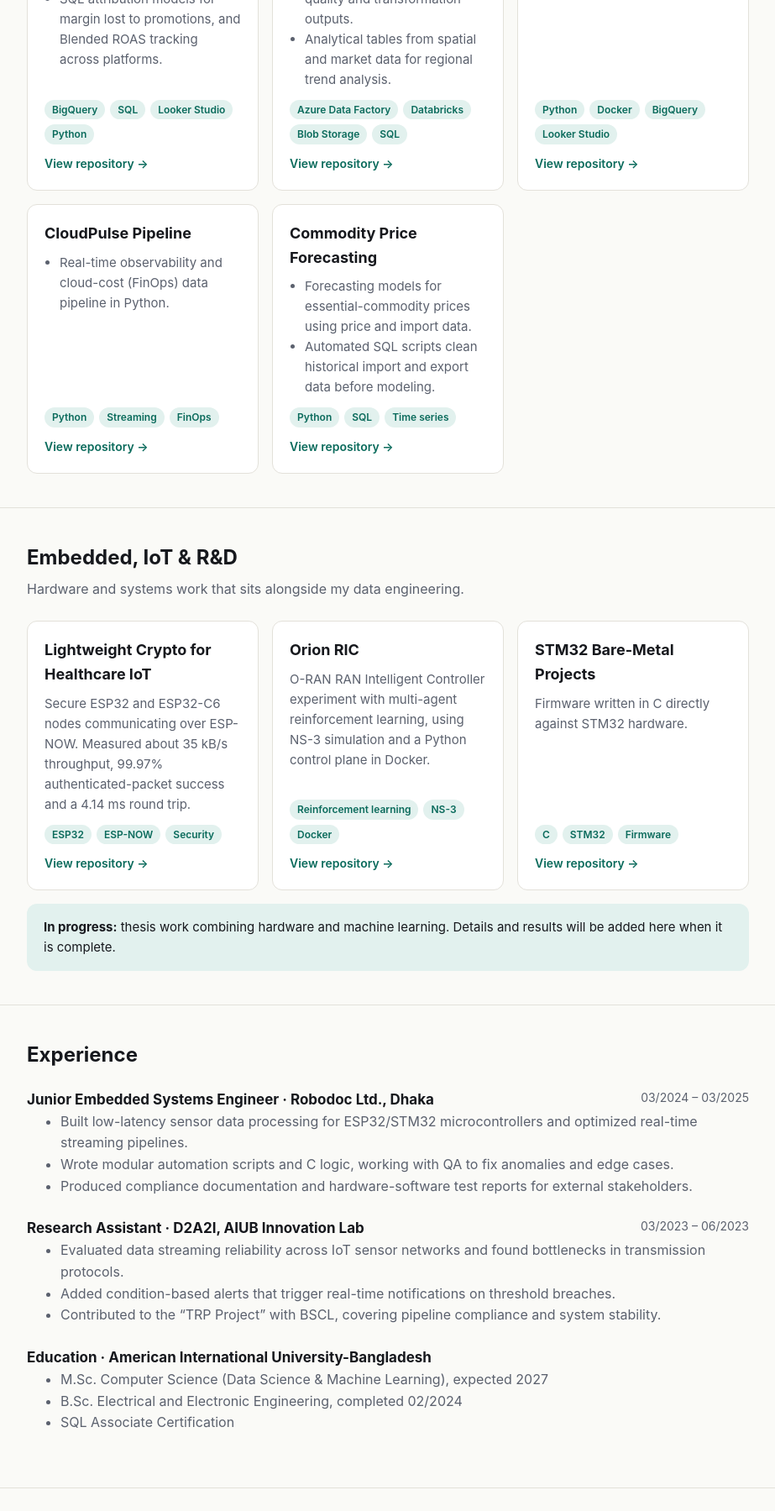
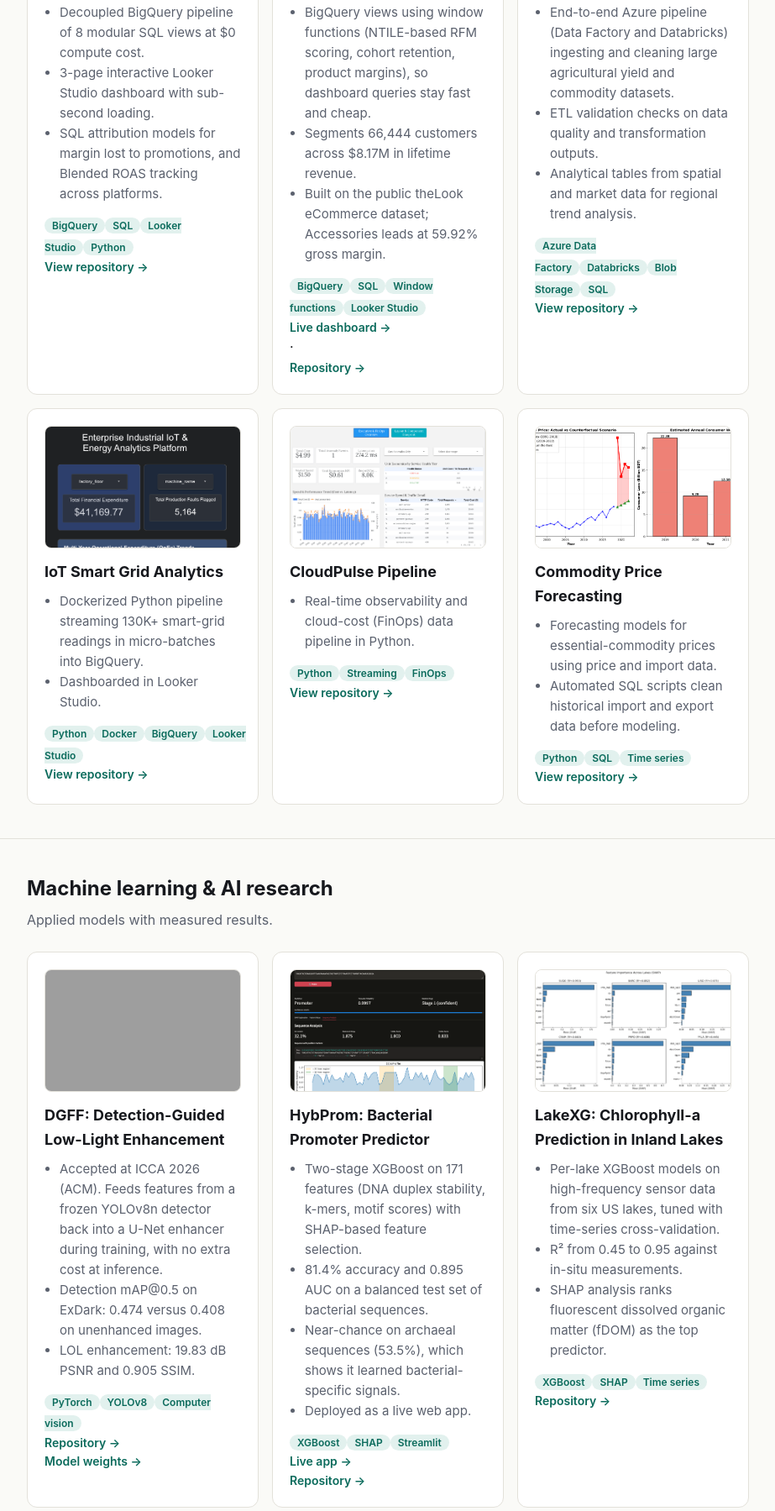
Before and after one commit to ShuvroSankar/ShuvroSankar.github.io, a plain HTML site: page index.html in a window 1280 px wide. Shown: the part 857-2656 px from the top of the page at 84% size, without its empty margins (178-1101 px from the left). Drawn offline with Linux system fonts and the light colour scheme; grey boxes are pictures that could not be loaded.

Commit message:
Tidy card layout

```diff
--- a/index.html
+++ b/index.html
@@ -5,43 +5,7 @@
 <meta name="viewport" content="width=device-width, initial-scale=1, viewport-fit=cover">
 <title>Shuvro Sankar Sen – Data Engineer</title>
 <meta name="description" content="Data and analytics engineer: Azure, BigQuery, SQL, ETL validation. Embedded and IoT systems background.">
-<style>
-:root{--bg:#fafaf7;--surface:#fff;--text:#16181d;--muted:#5b616e;--line:#e3e1da;--accent:#0b6b5c;--accent-soft:#e2f1ee;
-color-scheme:light;box-sizing:border-box;padding-top:env(safe-area-inset-top,0px);padding-bottom:env(safe-area-inset-bottom,0px)}
-@media (prefers-color-scheme:dark){:root:not([data-theme="light"]){--bg:#0f1214;--surface:#171b1e;--text:#eceae4;--muted:#9aa1a9;--line:#2a3035;--accent:#5fd0bb;--accent-soft:#12302b;color-scheme:dark}}
-:root[data-theme="dark"]{--bg:#0f1214;--surface:#171b1e;--text:#eceae4;--muted:#9aa1a9;--line:#2a3035;--accent:#5fd0bb;--accent-soft:#12302b;color-scheme:dark}
-html{scroll-padding-top:env(safe-area-inset-top,0px);scroll-behavior:smooth}
-*,*::before,*::after{box-sizing:border-box}
-body{margin:0;background:var(--bg);color:var(--text);font:16px/1.6 "Inter",system-ui,-apple-system,"Segoe UI",Roboto,sans-serif}
-.wrap{max-width:900px;margin:0 auto;padding:0 20px}
-a{color:var(--accent);text-decoration:none}a:hover{text-decoration:underline}
-nav{position:sticky;top:env(safe-area-inset-top,0px);background:var(--bg);border-bottom:1px solid var(--line);z-index:5}
-nav .wrap{display:flex;gap:20px;align-items:center;height:52px;overflow-x:auto;white-space:nowrap}
-nav b{margin-right:auto;font-weight:700}nav a{color:var(--muted);font-size:14px}
-header{padding:72px 0 40px}
-.kicker{color:var(--accent);font-weight:600;font-size:14px;letter-spacing:.04em;text-transform:uppercase}
-h1{font-size:clamp(34px,6vw,52px);line-height:1.1;margin:8px 0 16px}
-.lead{font-size:18px;color:var(--muted);max-width:660px}
-.links{display:flex;flex-wrap:wrap;gap:10px;margin-top:24px}
-.btn{border:1px solid var(--line);background:var(--surface);color:var(--text);padding:8px 14px;border-radius:8px;font-size:14px}
-.btn.p{background:var(--accent);border-color:var(--accent);color:var(--bg)}
-section{padding:40px 0;border-top:1px solid var(--line)}
-h2{font-size:24px;margin:0 0 6px}.sub{color:var(--muted);margin:0 0 24px}
-.grid{display:grid;grid-template-columns:repeat(auto-fit,minmax(270px,1fr));gap:16px}
-.card{background:var(--surface);border:1px solid var(--line);border-radius:12px;padding:20px;display:flex;flex-direction:column}
-.card h3{margin:0 0 8px;font-size:18px}.card p{margin:0 0 12px;color:var(--muted);font-size:15px}
-.card ul{margin:0 0 12px;padding-left:18px;color:var(--muted);font-size:15px}
-.tags{display:flex;flex-wrap:wrap;gap:6px;margin-top:auto;margin-bottom:12px}
-.tag{background:var(--accent-soft);color:var(--accent);font-size:12px;padding:2px 9px;border-radius:99px;font-weight:600}
-.card .go{font-size:14px;font-weight:600}
-.note{background:var(--accent-soft);border-radius:12px;padding:16px 20px;margin-top:16px;color:var(--text);font-size:15px}
-.job{display:flex;flex-wrap:wrap;justify-content:space-between;gap:4px;margin-top:20px}
-.job h3{margin:0;font-size:17px}.job span{color:var(--muted);font-size:14px}
-.skills{display:grid;grid-template-columns:repeat(auto-fit,minmax(250px,1fr));gap:16px}
-.skills h3{font-size:14px;margin:0 0 6px;color:var(--accent);text-transform:uppercase;letter-spacing:.04em}
-.skills p{margin:0;color:var(--muted);font-size:15px}
-footer{padding:32px 0 48px;border-top:1px solid var(--line);color:var(--muted);font-size:14px}
-</style>
+<link rel="stylesheet" href="style.css">
 </head>
 <body>
 <nav><div class="wrap"><b>Shuvro.</b><a href="#projects">Projects</a><a href="#systems">Embedded &amp; R&amp;D</a><a href="#experience">Experience</a><a href="#skills">Skills</a><a href="#contact">Contact</a></div></nav>
@@ -62,36 +26,91 @@ footer{padding:32px 0 48px;border-top:1px solid var(--line);color:var(--muted);f
 <p class="sub">Pipelines, warehouses and analytics. Each links to its repository.</p>
 <div class="grid">
 
-<div class="card"><h3>BigQuery Gross-to-Net Profitability Engine</h3>
+<div class="card">
+<a href="assets/gross-to-net.png"><img class="shot" loading="lazy" src="assets/gross-to-net.png" alt="Looker Studio dashboard: RFM segments, retention and category margins"></a>
+<h3>BigQuery Gross-to-Net Profitability Engine</h3>
 <ul><li>Decoupled BigQuery pipeline of 8 modular SQL views at $0 compute cost.</li>
 <li>3-page interactive Looker Studio dashboard with sub-second loading.</li>
 <li>SQL attribution models for margin lost to promotions, and Blended ROAS tracking across platforms.</li></ul>
 <div class="tags"><span class="tag">BigQuery</span><span class="tag">SQL</span><span class="tag">Looker Studio</span><span class="tag">Python</span></div>
 <a class="go" href="https://github.com/ShuvroSankar/bq-ecommerce-gross-to-net-optimizer">View repository →</a></div>
-
-<div class="card"><h3>AgriSight: Cloud Agricultural Analytics</h3>
+<div class="card">
+<a href="assets/retention-dashboard.png"><img class="shot" loading="lazy" src="assets/retention-dashboard.png" alt="Looker Studio dashboard: RFM segments, retention and category margins"></a>
+<h3>E-Commerce Revenue &amp; Retention Engine</h3>
+<ul><li>BigQuery views using window functions (NTILE-based RFM scoring, cohort retention, product margins), so dashboard queries stay fast and cheap.</li>
+<li>Segments 66,444 customers across $8.17M in lifetime revenue.</li>
+<li>Built on the public theLook eCommerce dataset; Accessories leads at 59.92% gross margin.</li></ul>
+<div class="tags"><span class="tag">BigQuery</span><span class="tag">SQL</span><span class="tag">Window functions</span><span class="tag">Looker Studio</span></div>
+<a class="go" href="https://datastudio.google.com/reporting/79cc0f9c-1af3-4801-842c-519ff7ee9c04">Live dashboard →</a> ·
+<a class="go" href="https://github.com/ShuvroSankar/ECommerce-Revenue-Retention-Engine">Repository →</a></div>
+<div class="card">
+<a href="assets/argisight.png"><img class="shot" loading="lazy" src="assets/argisight.png" alt="Looker Studio dashboard: RFM segments, retention and category margins"></a>
+<h3>AgriSight: Cloud Agricultural Analytics</h3>
 <ul><li>End-to-end Azure pipeline (Data Factory and Databricks) ingesting and cleaning large agricultural yield and commodity datasets.</li>
 <li>ETL validation checks on data quality and transformation outputs.</li>
 <li>Analytical tables from spatial and market data for regional trend analysis.</li></ul>
 <div class="tags"><span class="tag">Azure Data Factory</span><span class="tag">Databricks</span><span class="tag">Blob Storage</span><span class="tag">SQL</span></div>
 <a class="go" href="https://github.com/ShuvroSankar/AgriSight">View repository →</a></div>
 
-<div class="card"><h3>IoT Smart Grid Analytics</h3>
+<div class="card">
+<a href="assets/iot-analytics.png"><img class="shot" loading="lazy" src="assets/iot-analytics.png" alt="Looker Studio dashboard: RFM segments, retention and category margins"></a>
+<h3>IoT Smart Grid Analytics</h3>
 <ul><li>Dockerized Python pipeline streaming 130K+ smart-grid readings in micro-batches into BigQuery.</li>
 <li>Dashboarded in Looker Studio.</li></ul>
 <div class="tags"><span class="tag">Python</span><span class="tag">Docker</span><span class="tag">BigQuery</span><span class="tag">Looker Studio</span></div>
 <a class="go" href="https://github.com/ShuvroSankar/IoT_Smart_Grid_Analytics">View repository →</a></div>
 
-<div class="card"><h3>CloudPulse Pipeline</h3>
+<div class="card">
+<a href="assets/cloudpulse.png"><img class="shot" loading="lazy" src="assets/cloudpulse.png" alt="Looker Studio dashboard: RFM segments, retention and category margins"></a>
+<h3>CloudPulse Pipeline</h3>
 <ul><li>Real-time observability and cloud-cost (FinOps) data pipeline in Python.</li></ul>
 <div class="tags"><span class="tag">Python</span><span class="tag">Streaming</span><span class="tag">FinOps</span></div>
 <a class="go" href="https://github.com/ShuvroSankar/cloudpulse-pipeline">View repository →</a></div>
 
-<div class="card"><h3>Commodity Price Forecasting</h3>
+<div class="card">
+<a href="assets/counterfactual_analysis.png"><img class="shot" loading="lazy" src="assets/counterfactual_analysis.png" alt="ExDark detections: raw, LLEN-only and DGFF"></a>
+<h3>Commodity Price Forecasting</h3>
 <ul><li>Forecasting models for essential-commodity prices using price and import data.</li>
 <li>Automated SQL scripts clean historical import and export data before modeling.</li></ul>
 <div class="tags"><span class="tag">Python</span><span class="tag">SQL</span><span class="tag">Time series</span></div>
 <a class="go" href="https://github.com/ShuvroSankar/Time-series-Forecasting-of-Essential-Commodities">View repository →</a></div>
+
+</div></div></section>
+
+<section id="ml"><div class="wrap">
+<h2>Machine learning &amp; AI research</h2>
+<p class="sub">Applied models with measured results.</p>
+<div class="grid">
+
+<div class="card">
+<a href="assets/dgff-detections.png"><img class="shot" loading="lazy" src="assets/dgff-detections.png" alt="ExDark detections: raw, LLEN-only and DGFF"></a>
+<h3>DGFF: Detection-Guided Low-Light Enhancement</h3>
+<ul><li>Accepted at ICCA 2026 (ACM). Feeds features from a frozen YOLOv8n detector back into a U-Net enhancer during training, with no extra cost at inference.</li>
+<li>Detection mAP@0.5 on ExDark: 0.474 versus 0.408 on unenhanced images.</li>
+<li>LOL enhancement: 19.83 dB PSNR and 0.905 SSIM.</li></ul>
+<div class="tags"><span class="tag">PyTorch</span><span class="tag">YOLOv8</span><span class="tag">Computer vision</span></div>
+<a class="go" href="https://github.com/ShuvroSankar/DGFF">Repository →</a>
+<a class="go" href="https://huggingface.co/abbaab/DGFF">Model weights →</a></div>
+
+<div class="card">
+<a href="assets/hybprom-app.png"><img class="shot" loading="lazy" src="assets/hybprom-app.png" alt="HybProm Streamlit app predicting a bacterial promoter"></a>
+<h3>HybProm: Bacterial Promoter Predictor</h3>
+<ul><li>Two-stage XGBoost on 171 features (DNA duplex stability, k-mers, motif scores) with SHAP-based feature selection.</li>
+<li>81.4% accuracy and 0.895 AUC on a balanced test set of bacterial sequences.</li>
+<li>Near-chance on archaeal sequences (53.5%), which shows it learned bacterial-specific signals.</li>
+<li>Deployed as a live web app.</li></ul>
+<div class="tags"><span class="tag">XGBoost</span><span class="tag">SHAP</span><span class="tag">Streamlit</span></div>
+<a class="go" href="https://hybprom-bacterial-promoter-predictor.streamlit.app/">Live app →</a>
+<a class="go" href="https://github.com/ShuvroSankar/bacterial_promoter_prediction_pipeline">Repository →</a></div>
+
+<div class="card">
+<a href="assets/lakexg-shap.png"><img class="shot" loading="lazy" src="assets/lakexg-shap.png" alt="LakeXG SHAP feature importance"></a>
+<h3>LakeXG: Chlorophyll-a Prediction in Inland Lakes</h3>
+<ul><li>Per-lake XGBoost models on high-frequency sensor data from six US lakes, tuned with time-series cross-validation.</li>
+<li>R² from 0.45 to 0.95 against in-situ measurements.</li>
+<li>SHAP analysis ranks fluorescent dissolved organic matter (fDOM) as the top predictor.</li></ul>
+<div class="tags"><span class="tag">XGBoost</span><span class="tag">SHAP</span><span class="tag">Time series</span></div>
+<a class="go" href="https://github.com/ShuvroSankar/LakeXG">Repository →</a></div>
 
 </div></div></section>
 
--- a/style.css
+++ b/style.css
@@ -1,14 +1,47 @@
-body {
-  margin: 0;
-  font: 16px/1.6 system-ui, sans-serif;
-  color: #16181d;
-  background: #fafaf7;
+:root{--bg:#fafaf7;--surface:#fff;--text:#16181d;--muted:#5b616e;--line:#e3e1da;--accent:#0b6b5c;--accent-soft:#e2f1ee;
+color-scheme:light;box-sizing:border-box;padding-top:env(safe-area-inset-top,0px);padding-bottom:env(safe-area-inset-bottom,0px)}
+@media (prefers-color-scheme:dark){:root:not([data-theme="light"]){--bg:#0f1214;--surface:#171b1e;--text:#eceae4;--muted:#9aa1a9;--line:#2a3035;--accent:#5fd0bb;--accent-soft:#12302b;color-scheme:dark}}
+:root[data-theme="dark"]{--bg:#0f1214;--surface:#171b1e;--text:#eceae4;--muted:#9aa1a9;--line:#2a3035;--accent:#5fd0bb;--accent-soft:#12302b;color-scheme:dark}
+html{scroll-padding-top:env(safe-area-inset-top,0px);scroll-behavior:smooth}
+*,*::before,*::after{box-sizing:border-box}
+body{margin:0;background:var(--bg);color:var(--text);font:16px/1.6 "Inter",system-ui,-apple-system,"Segoe UI",Roboto,sans-serif}
+.wrap{max-width:900px;margin:0 auto;padding:0 20px}
+a{color:var(--accent);text-decoration:none}a:hover{text-decoration:underline}
+nav{position:sticky;top:env(safe-area-inset-top,0px);background:var(--bg);border-bottom:1px solid var(--line);z-index:5}
+nav .wrap{display:flex;gap:20px;align-items:center;height:52px;overflow-x:auto;white-space:nowrap}
+nav b{margin-right:auto;font-weight:700}nav a{color:var(--muted);font-size:14px}
+header{padding:72px 0 40px}
+.kicker{color:var(--accent);font-weight:600;font-size:14px;letter-spacing:.04em;text-transform:uppercase}
+h1{font-size:clamp(34px,6vw,52px);line-height:1.1;margin:8px 0 16px}
+.lead{font-size:18px;color:var(--muted);max-width:660px}
+.links{display:flex;flex-wrap:wrap;gap:10px;margin-top:24px}
+.btn{border:1px solid var(--line);background:var(--surface);color:var(--text);padding:8px 14px;border-radius:8px;font-size:14px}
+.btn.p{background:var(--accent);border-color:var(--accent);color:var(--bg)}
+section{padding:40px 0;border-top:1px solid var(--line)}
+h2{font-size:24px;margin:0 0 6px}.sub{color:var(--muted);margin:0 0 24px}
+.grid{display:grid;grid-template-columns:repeat(auto-fit,minmax(270px,1fr));gap:16px}
+.card{background:var(--surface);border:1px solid var(--line);border-radius:12px;padding:20px;display:flex;flex-direction:column}
+.card h3{margin:0 0 8px;font-size:18px}.card p{margin:0 0 12px;color:var(--muted);font-size:15px}
+.card { min-width: 0; }
+.card > a:first-child { display: block; }
+.shot {
+  display: block;
+  width: 100%;
+  aspect-ratio: 16 / 10;
+  object-fit: cover;
+  object-position: top;
+  border: 1px solid var(--line);
+  border-radius: 8px;
+  margin-bottom: 14px;
 }
-header {
-  max-width: 900px;
-  margin: 0 auto;
-  padding: 72px 20px 40px;
-}
-.kicker { color: #0b6b5c; font-weight: 600; text-transform: uppercase; font-size: 14px; }
-h1 { font-size: clamp(32px, 6vw, 52px); line-height: 1.1; margin: 8px 0 16px; }
-.lead { font-size: 18px; color: #5b616e; max-width: 660px; }
+.card ul{margin:0 0 12px;padding-left:18px;color:var(--muted);font-size:15px}
+.card .go{font-size:14px;font-weight:600;display:inline-block;margin-right:16px}
+.tag{background:var(--accent-soft);color:var(--accent);font-size:12px;padding:2px 9px;border-radius:99px;font-weight:600}
+.card .go{font-size:14px;font-weight:600}
+.note{background:var(--accent-soft);border-radius:12px;padding:16px 20px;margin-top:16px;color:var(--text);font-size:15px}
+.job{display:flex;flex-wrap:wrap;justify-content:space-between;gap:4px;margin-top:20px}
+.job h3{margin:0;font-size:17px}.job span{color:var(--muted);font-size:14px}
+.skills{display:grid;grid-template-columns:repeat(auto-fit,minmax(250px,1fr));gap:16px}
+.skills h3{font-size:14px;margin:0 0 6px;color:var(--accent);text-transform:uppercase;letter-spacing:.04em}
+.skills p{margin:0;color:var(--muted);font-size:15px}
+footer{padding:32px 0 48px;border-top:1px solid var(--line);color:var(--muted);font-size:14px}
```
Also changed, not shown: assets/argisight.png (added), assets/cloudpulse.png (added), assets/counterfactual_analysis.png (added), assets/gross-to-net.png (added), assets/hybprom-app.png (added), assets/iot-analytics.png (added), assets/lakeXG-baseline_comparison.png (added), assets/lakexg-shap.png (added), assets/performance_metrics_comparison.png (added), assets/retention-dashboard.png (added), assets/test_predictions.png (added), 3 other files.
